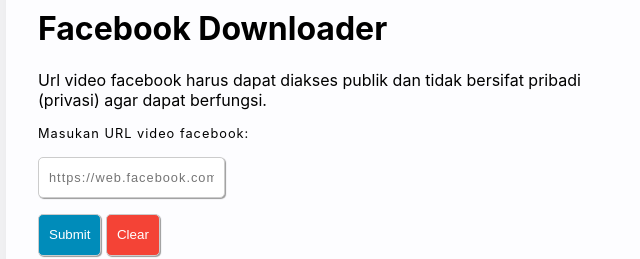
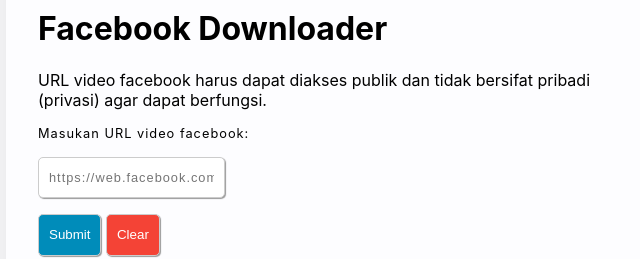
Before and after one commit to kisahklasik/fbdownloader, a website: page index.html in a window 1280 px wide. Shown: the part 124-383 px from the top of the page, 302-942 px from the left. Drawn offline with Linux system fonts and the light colour scheme.

Commit message:
Update index.html

```diff
--- a/index.html
+++ b/index.html
@@ -83,7 +83,7 @@
 <main>
 <h1>Facebook Downloader</h1>
 <p>
-Url video facebook harus dapat diakses publik dan tidak bersifat pribadi (privasi) agar dapat berfungsi.
+URL video facebook harus dapat diakses publik dan tidak bersifat pribadi (privasi) agar dapat berfungsi.
 </p>
 <p>
 <label for="story">Masukan URL video facebook:</label>
```
